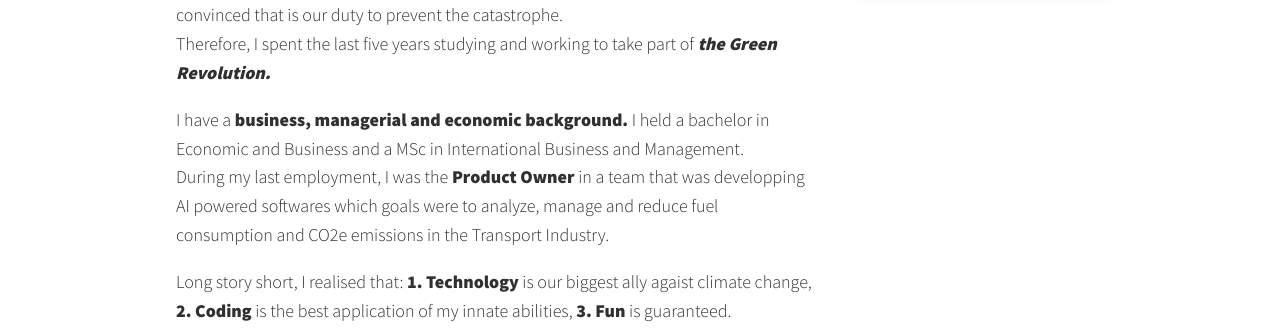
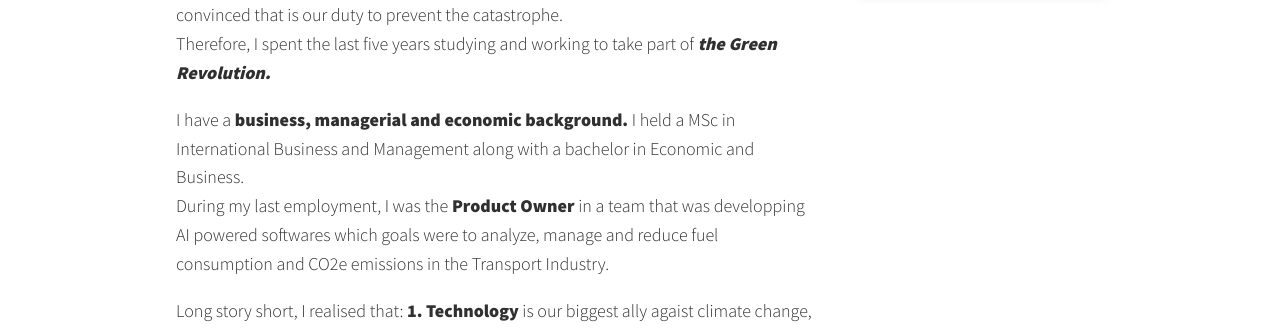
Before and after one commit to SteRap/portfolio, a React (Create React App) app: page / in a window 1280 px wide. Shown: the part 1669-1998 px from the top of the page. Built offline with nearby package versions, Linux system fonts and the light colour scheme.

Commit message:
update texts

```diff
--- a/src/About.js
+++ b/src/About.js
@@ -36,8 +36,8 @@ function About() {
         <p data-aos="zoom-in-up">
           I have a{" "}
           <strong>business, managerial and economic background.</strong> I held
-          a bachelor in Economic and Business and a MSc in International
-          Business and Management.
+          a MSc in International Business and Management along with a bachelor
+          in Economic and Business.
           <br></br> During my last employment, I was the{" "}
           <strong>Product Owner</strong> in a team that was developping AI
           powered softwares which goals were to analyze, manage and reduce fuel
```
